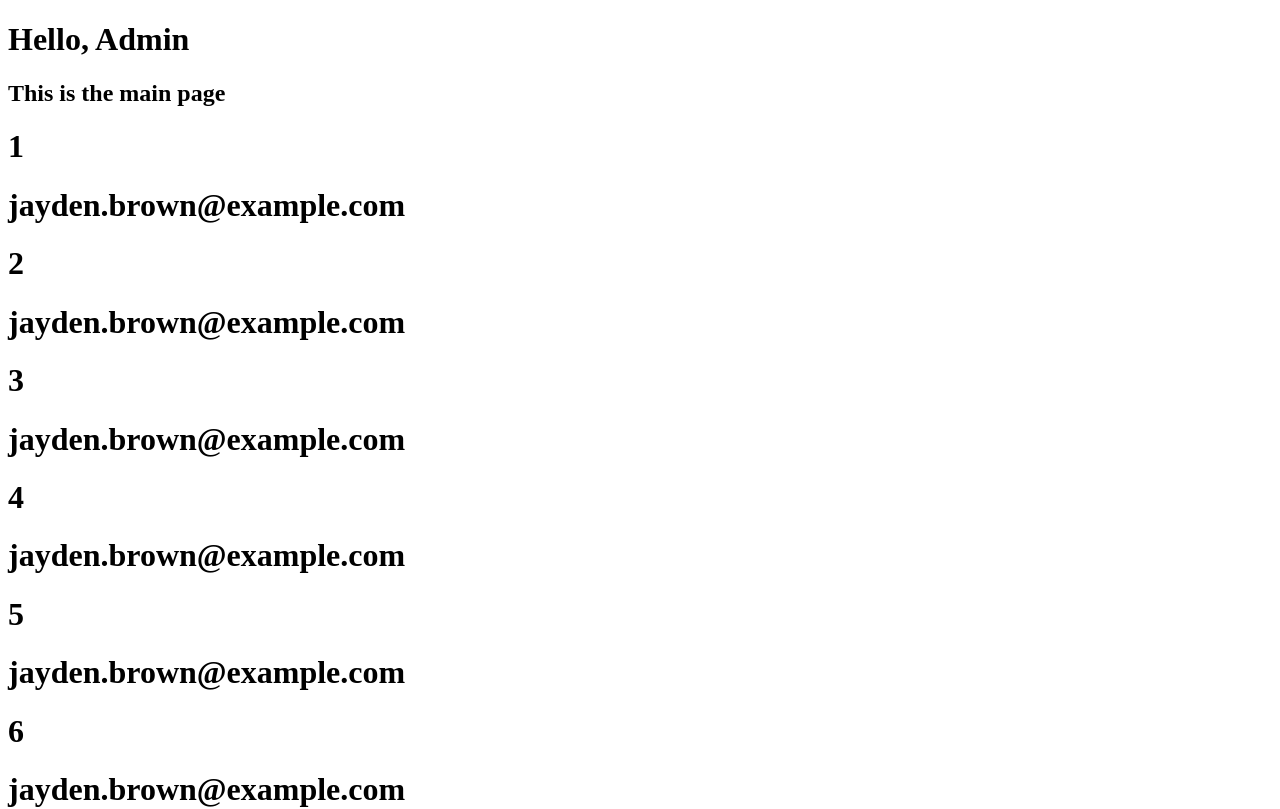
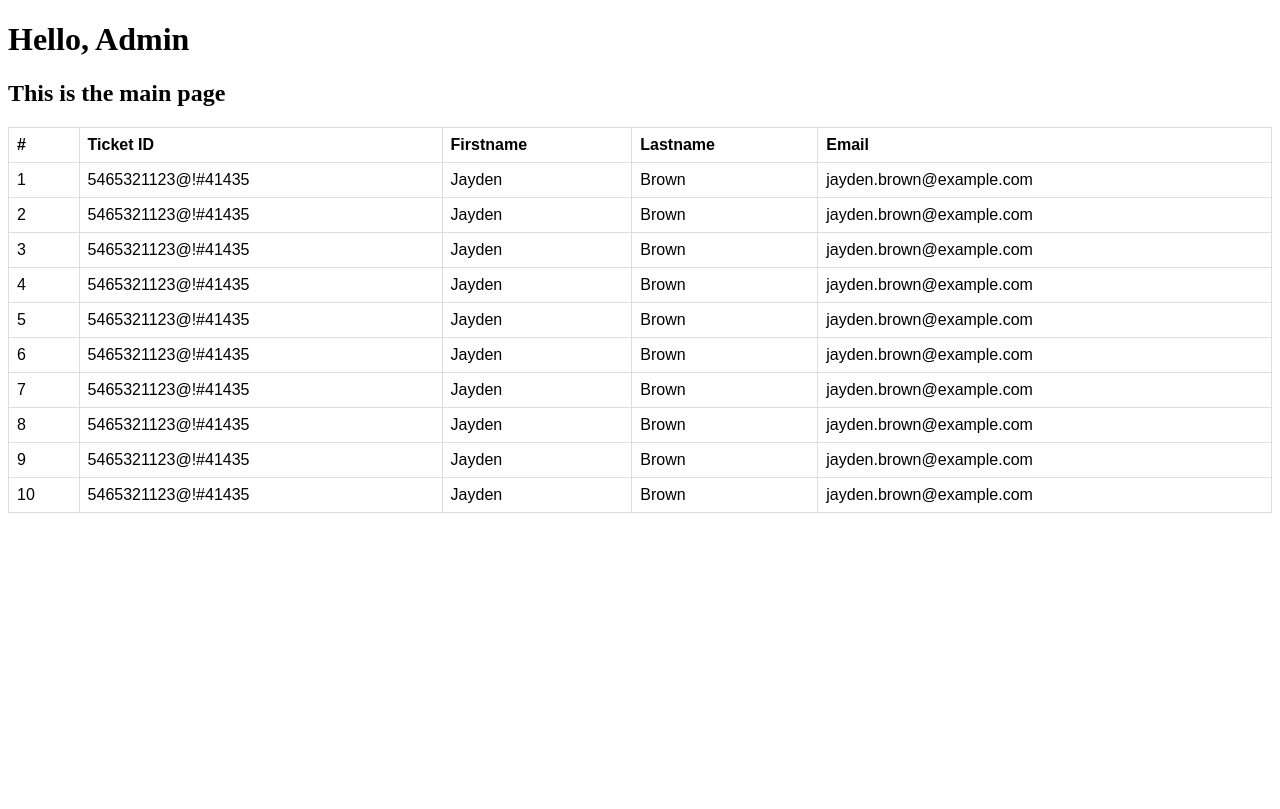
Before and after one commit to arealshadow/ticket-app, an Angular app in the folder ticket-angular-app/: page / in a window 1280 px wide. Shown: the top 809 px of the page. Built offline with nearby package versions, Linux system fonts and the light colour scheme.

Commit message:
created a quick html table to visualize the data better

```diff
--- /dev/null
+++ b/ticket-angular-app/src/app/about/about.component.html
@@ -0,0 +1 @@
+<p>about works!</p>
--- /dev/null
+++ b/ticket-angular-app/src/app/about/about.component.ts
@@ -0,0 +1,15 @@
+import { Component, OnInit } from '@angular/core';
+
+@Component({
+  selector: 'app-about',
+  templateUrl: './about.component.html',
+  styleUrls: ['./about.component.css']
+})
+export class AboutComponent implements OnInit {
+
+  constructor() { }
+
+  ngOnInit(): void {
+  }
+
+}
--- a/ticket-angular-app/src/app/app.module.ts
+++ b/ticket-angular-app/src/app/app.module.ts
@@ -3,11 +3,13 @@ import { BrowserModule } from '@angular/platform-browser';
 import { HttpClientModule } from '@angular/common/http';
 import { AppComponent } from './app.component';
 import { DashboardComponent } from './dashboard/dashboard.component';
+import { AboutComponent } from './about/about.component';
 
 @NgModule({
   declarations: [
     AppComponent,
-    DashboardComponent
+    DashboardComponent,
+    AboutComponent
   ],
   imports: [
     BrowserModule,
--- a/ticket-angular-app/src/app/dashboard/dashboard.component.css
+++ b/ticket-angular-app/src/app/dashboard/dashboard.component.css
@@ -0,0 +1,12 @@
+table {
+  font-family: arial, sans-serif;
+  border-collapse: collapse;
+  width: 100%;
+}
+
+td,
+th {
+  border: 1px solid #dddddd;
+  text-align: left;
+  padding: 8px;
+}
--- a/ticket-angular-app/src/app/dashboard/dashboard.component.html
+++ b/ticket-angular-app/src/app/dashboard/dashboard.component.html
@@ -1,5 +1,19 @@
-<div *ngFor="let customer of customerInfo">
+<div >
+    <table style="width:100%">
+        <tr>
+            <th>#</th>
+            <th>Ticket ID</th>
+            <th>Firstname</th>
+            <th>Lastname</th>
+            <th>Email</th>
+        </tr>
+        <tr *ngFor="let customer of customerInfo">
+            <td>{{customer.id}}</td>
+            <td>{{customer.ticketID}}</td>
+            <td>{{customer.name.first}}</td>
+            <td>{{customer.name.last}}</td>
+            <td>{{customer.email}}</td>
+        </tr>
 
-    <h1>{{customer.id}}</h1>
-    <h1>{{customer.email}}</h1>
+      </table>
 </div>
```
Also changed, not shown: ticket-angular-app/src/app/about/about.component.css (added), 1 other file (tests, documents, lock files or other folders).
